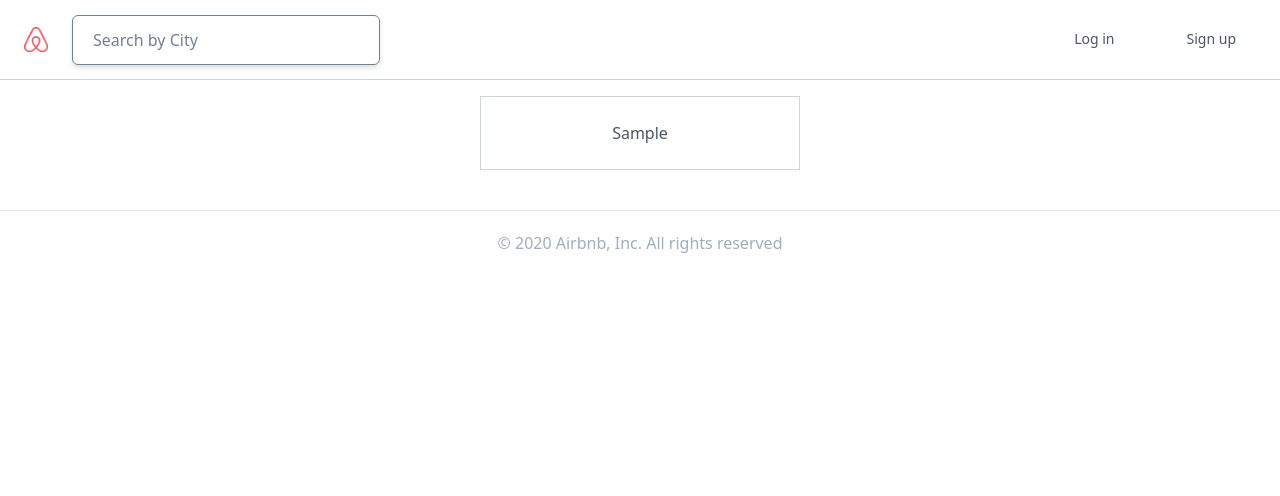
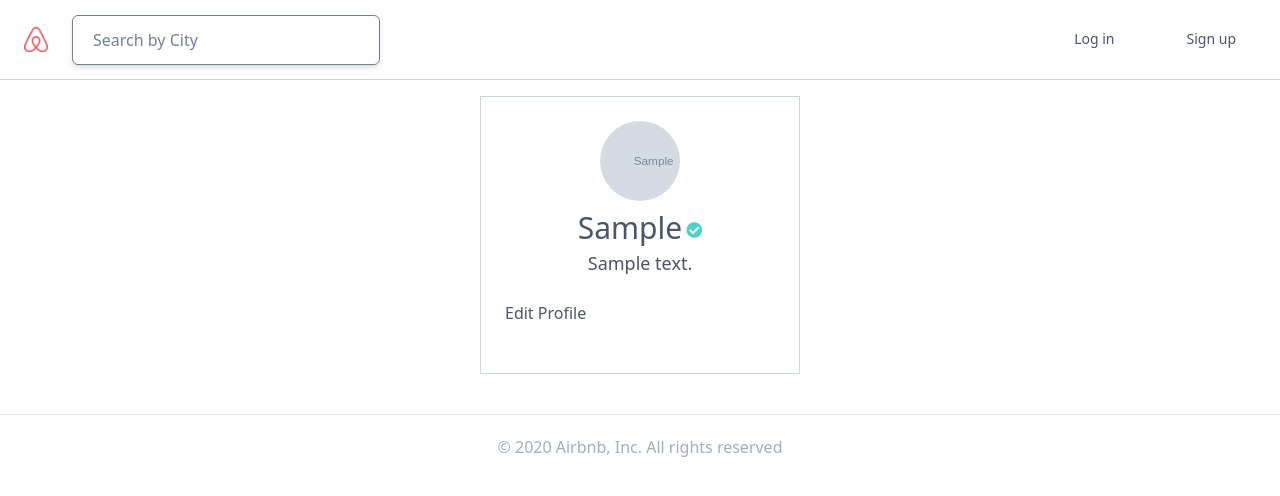
Before and after one commit to wookkl/airbnb-clone, a Django app: page /users/1/ in a window 1280 px wide. Shown: the top 496 px of the page. Run offline with Django 3.2, Linux system fonts and the light colour scheme; tables that the repository leaves empty hold one stand-in row (values such as "Sample post"); grey boxes marked "Sample" are stand-in pictures; style sheets or scripts are compiled from the project's sources; some libraries are stand-ins or nearby versions.

Commit message:
user Profile #1

```diff
--- /dev/null
+++ b/templates/mixins/user_avatar.html
@@ -0,0 +1,7 @@
+{% if user_obj.avatar %}
+    <div class="h-20 w-20 rounded-full bg-cover" style="background-image:url({{user_obj.avatar.url}})">
+{% else %}
+    <div class="h-20 w-20 bg-gray-700 rounded-full text-white flex justify-center items-center overflow-hidden">
+        <span class="text-4xl">{{user_obj.first_name|first}}</span>
+{% endif %}
+</div>
--- a/templates/users/user_detail.html
+++ b/templates/users/user_detail.html
@@ -2,11 +2,22 @@
 
 
 {% block page_title %}
-    {{user_obj.first_name}}
+    {{user_obj.first_name}}'s Profile
 {% endblock page_title %}
 
 {% block content %}
     <div class="login_box container xl:w-1/4 lg:w-5/12 md:w-1/2">
-        {{user_obj.first_name}}
+        {% include "mixins/user_avatar.html" with user=user_obj %}
+
+        <div class="flex items-center">
+            <span class="text-3xl mt-1">{{user_obj.first_name}}</span>
+            {% if user_obj.superhost %}
+                <i class="fas fa-check-circle text-teal-400 ml-1 pt-2"></i>
+            {% endif %}
+        </div>
+
+        <span class="text-lg">{{user_obj.bio}}</span>
+
+        <a href="#" class="btn">Edit Profile</a>
     </div>
 {% endblock content %}
```
Also changed, not shown: notes.md (+4 -0 lines).
